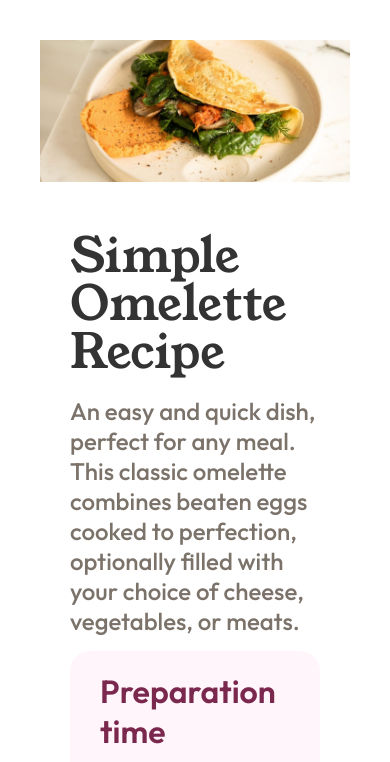
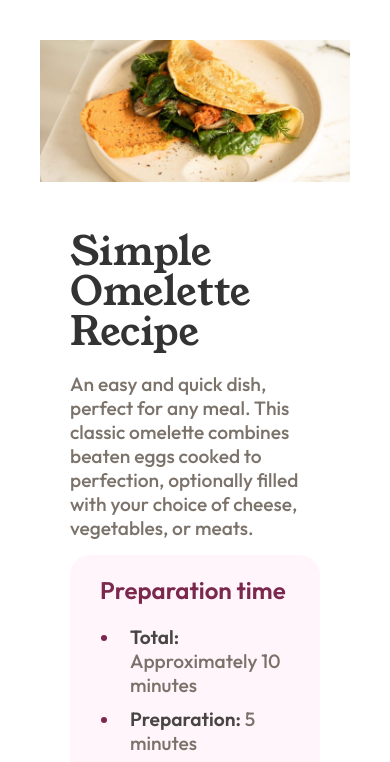
Before and after one commit to Luwispaul/Recipiepage, a plain HTML site: page index.html in a window 390 px wide. Shown: the top 762 px of the page. Drawn offline with Linux system fonts and the light colour scheme.

Commit message:
Update styles.css
Another adjustment

```diff
--- a/styles.css
+++ b/styles.css
@@ -166,22 +166,22 @@ td {
   }
 
   .page-heading {
-    font-size: 300%;
+    font-size: 250%;
     line-height: 1;
   }
 
  h2 {
-   font-size: 250;
+   font-size: 200;
  }
 
  h4 {
-   font-size: 200%;
+   font-size: 150%;
   }
 
   p,
   li,
   td {
-    font-size: 150%;
+    font-size: 120%;
     margin-bottom: 15px;
     font-weight: 500;
   }
```
